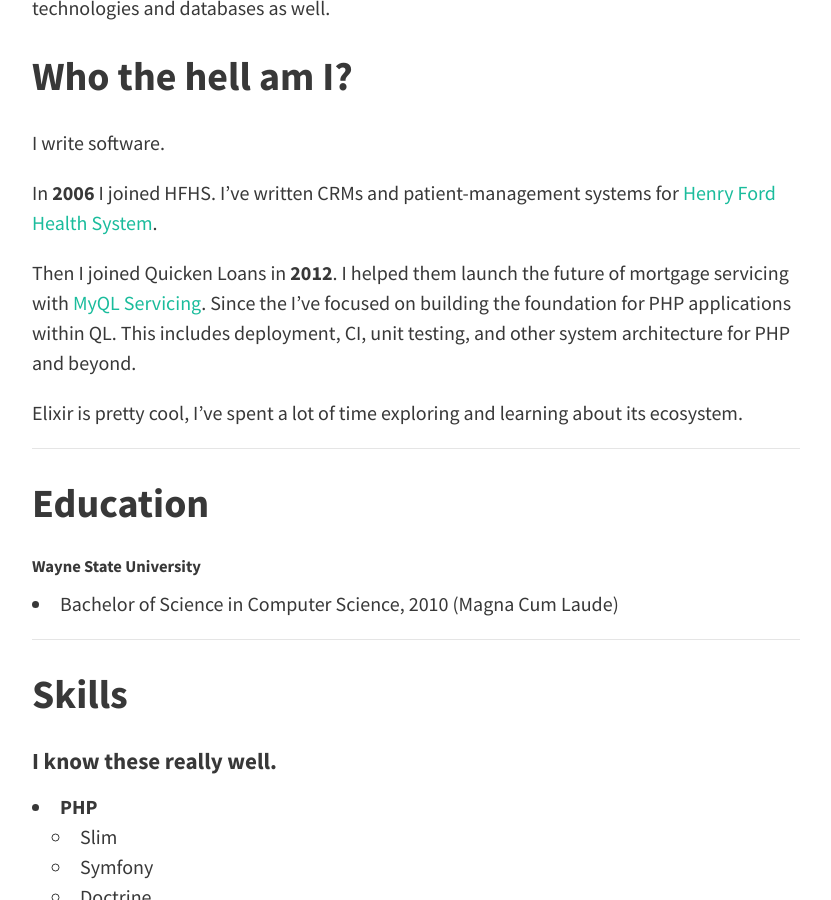
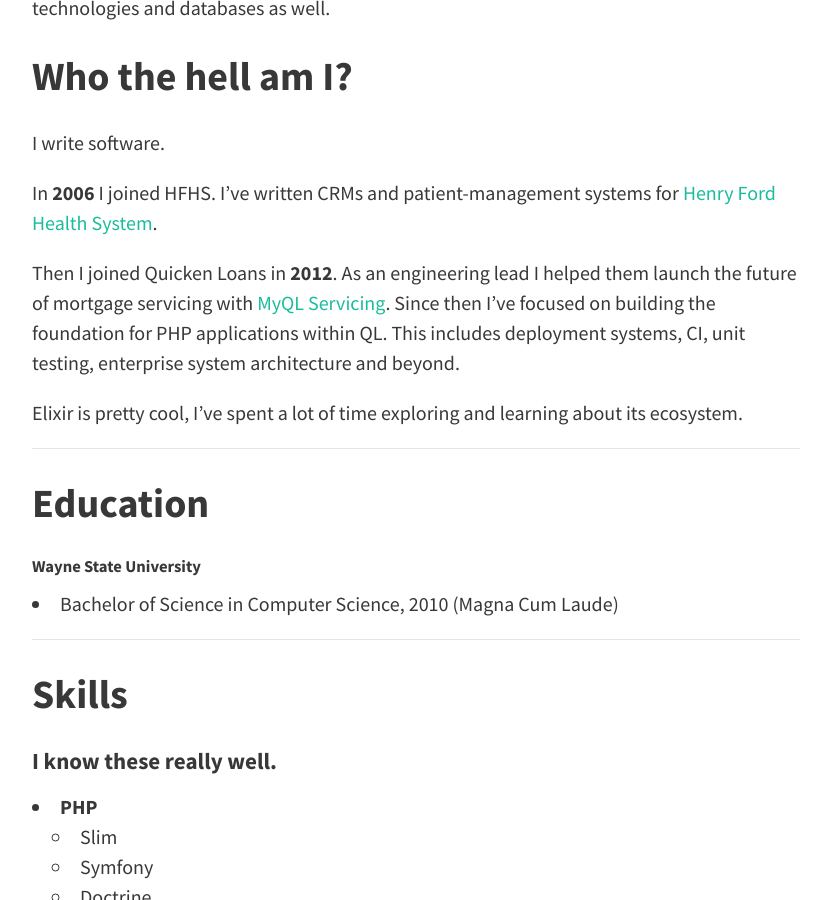
Before and after one commit to skluck/skluck.github.io, a Jekyll site: the page built from about.md, in a window 1280 px wide and 900 px high, scrolled down 377 px. Shown: the whole window, without its empty margins (224-1055 px from the left). Built offline with Jekyll 4.4.1, drawn with Linux system fonts in a browser that asks for light colours; nearby versions of some CDN libraries.

Commit message:
Update about.md

```diff
--- a/about.md
+++ b/about.md
@@ -15,11 +15,9 @@
 
 In **2006** I joined HFHS. I've written CRMs and patient-management systems for [Henry Ford Health System](http://www.henryford.com).
 
-Then I joined Quicken Loans in **2012**. I helped them launch the future of mortgage servicing with [MyQL Servicing](https://myql.com). Since the I've focused on building the foundation for PHP applications within QL. This includes deployment, CI, unit testing, and other system architecture for PHP and beyond.
+Then I joined Quicken Loans in **2012**. As an engineering lead I helped them launch the future of mortgage servicing with [MyQL Servicing](https://myql.com). Since then I've focused on building the foundation for PHP applications within QL. This includes deployment systems, CI, unit testing, enterprise system architecture and beyond.
 
 Elixir is pretty cool, I've spent a lot of time exploring and learning about its ecosystem.
-
-
 
 ---
 
```
